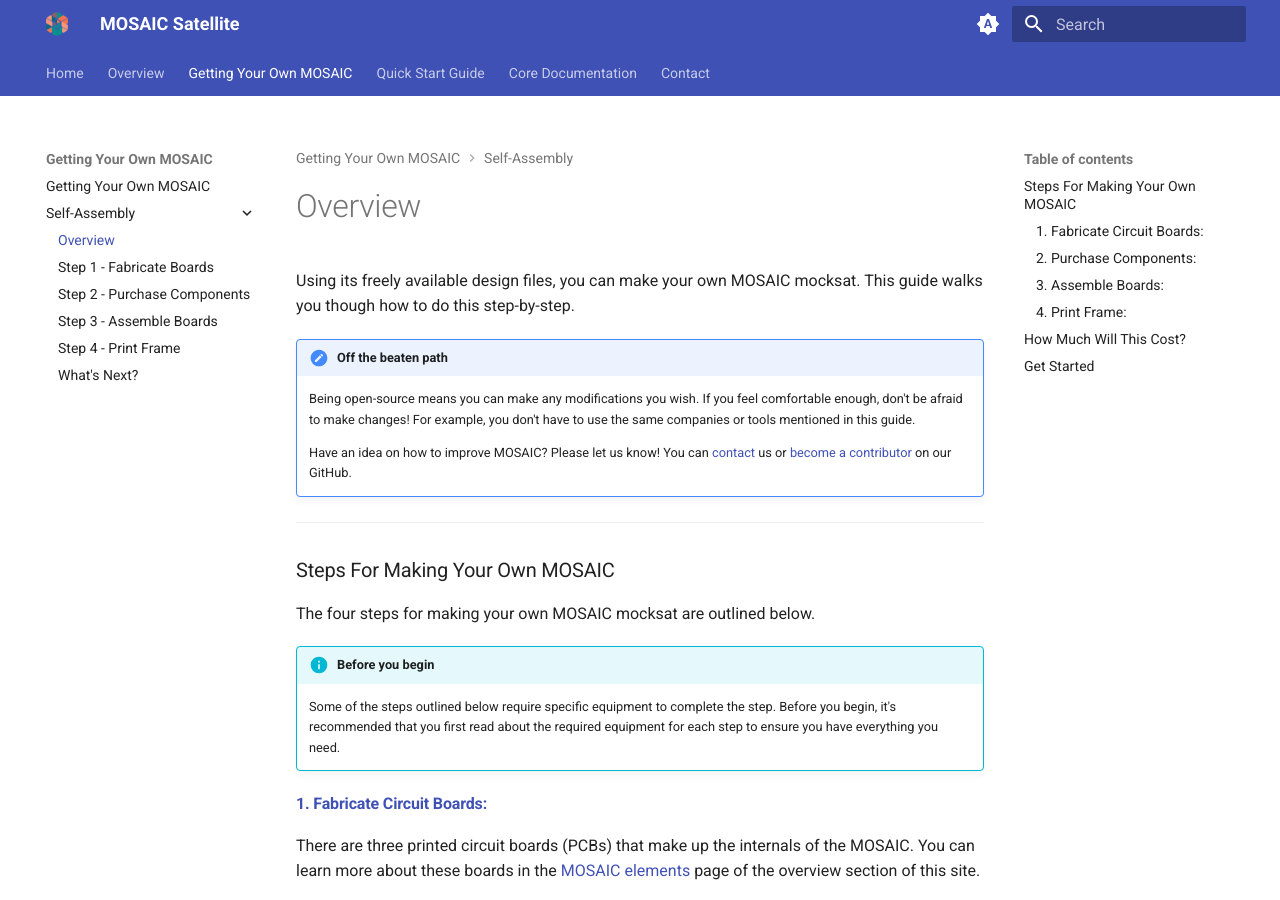
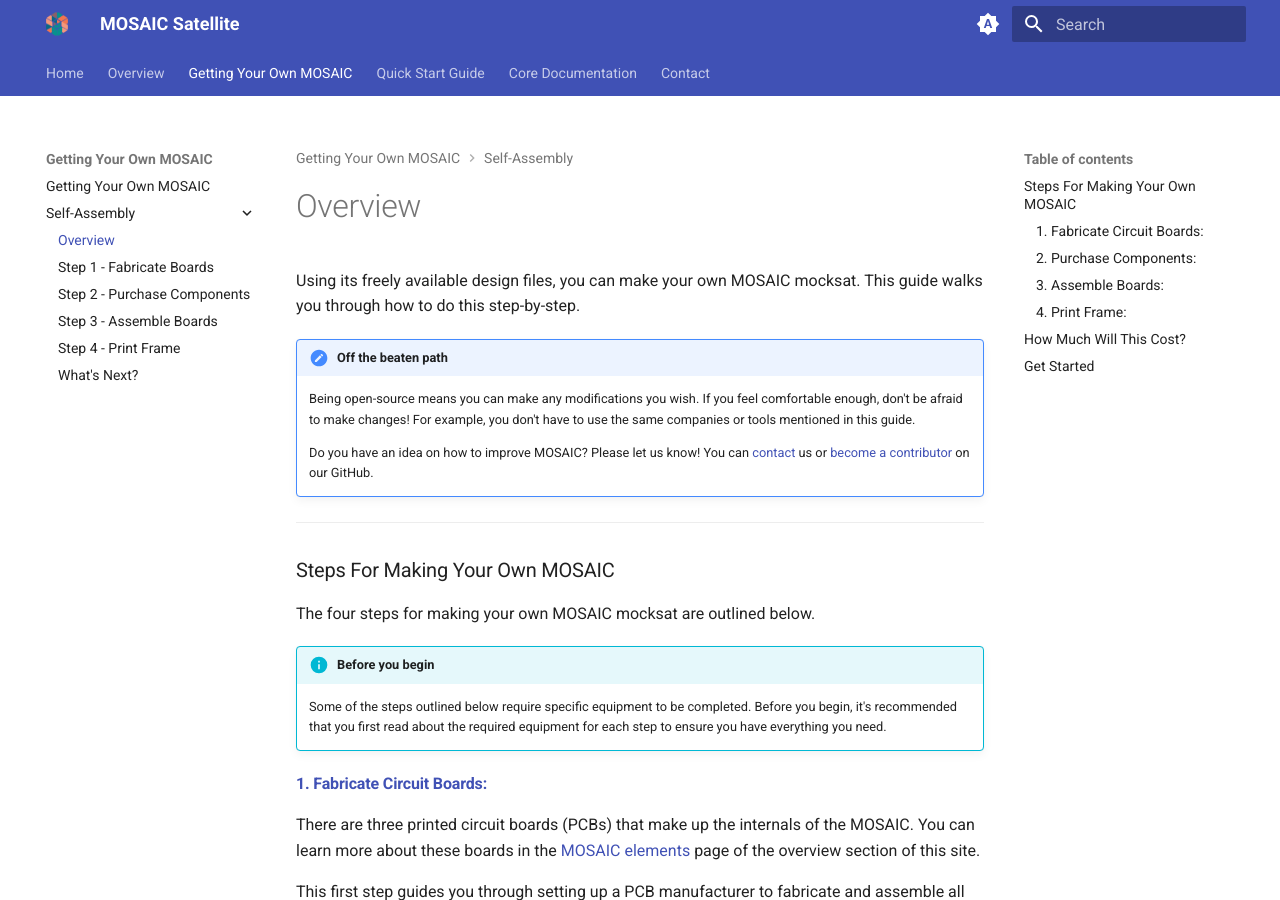
Before and after one commit to MOSAIC-Satellite/Documentation, an MkDocs documentation site: the page built from docs/getting_mosaic/self_assemble/overview.md, in a window 1280 px wide and 900 px high. Built offline with MkDocs 1.6.1 and Material for MkDocs 9.7.7, drawn with Linux system fonts in a browser that asks for light colours.

Commit message:
new additions to docs

```diff
--- a/docs/getting_mosaic/self_assemble/overview.md
+++ b/docs/getting_mosaic/self_assemble/overview.md
@@ -1,9 +1,9 @@
-Using its freely available design files, you can make your own MOSAIC mocksat. This guide walks you though how to do this step-by-step.
+Using its freely available design files, you can make your own MOSAIC mocksat. This guide walks you through how to do this step-by-step.
 
 !!! note "Off the beaten path"
     Being open-source means you can make any modifications you wish. If you feel comfortable enough, don't be afraid to make changes! For example, you don't have to use the same companies or tools mentioned in this guide.
 
-    Have an idea on how to improve MOSAIC? Please let us know! You can [contact](https://www.mosaicsat.org/contact/) us or [become a contributor](https://www.mosaicsat.org/quick_start/becoming_contributor/) on our GitHub.
+    Do you have an idea on how to improve MOSAIC? Please let us know! You can [contact](https://www.mosaicsat.org/contact/) us or [become a contributor](https://www.mosaicsat.org/quick_start/becoming_contributor/) on our GitHub.
 
 ---
 
@@ -12,7 +12,7 @@
 The four steps for making your own MOSAIC mocksat are outlined below.
 
 !!! info "Before you begin"
-    Some of the steps outlined below require specific equipment to complete the step. Before you begin, it's recommended that you first read about the required equipment for each step to ensure you have everything you need.
+    Some of the steps outlined below require specific equipment to be completed. Before you begin, it's recommended that you first read about the required equipment for each step to ensure you have everything you need.
 
 #### [1. Fabricate Circuit Boards:](https://www.mosaicsat.org/getting_mosaic/self_assemble/fabricate_boards/)
 
--- a/mkdocs.yaml
+++ b/mkdocs.yaml
@@ -101,7 +101,7 @@
       - What's Next?: getting_mosaic/self_assemble/whats_next.md
   - Quick Start Guide:
     - Introduction: quick_start/index.md
-    - CubeSat Fundamentals: quick_start/cubesat_fundamentals.md
+    - Suggested Reading: quick_start/suggested_reading.md
     - Getting Started with MOSAIC: quick_start/mosaic_quick_start.md
     - Becoming a Contributor: quick_start/becoming_contributor.md
   - Core Documentation:
```
Also changed, not shown: docs/contact/index.md (+1 -0 lines), docs/core_documentation/hardware/main_board/index.md (+5 -0 lines), docs/getting_mosaic/self_assemble/print_frame.md (+1 -1 lines), docs/getting_mosaic/self_assemble/purchase_components.md (+1 -1 lines), docs/getting_mosaic/self_assemble/whats_next.md (+1 -1 lines), docs/quick_start/index.md (+33 -0 lines), docs/quick_start/cubesat_fundamentals.md (deleted), docs/quick_start/suggested_reading.md (added).
